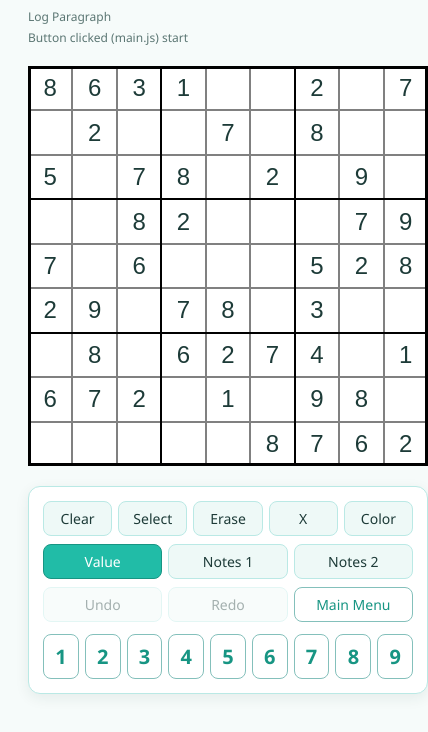
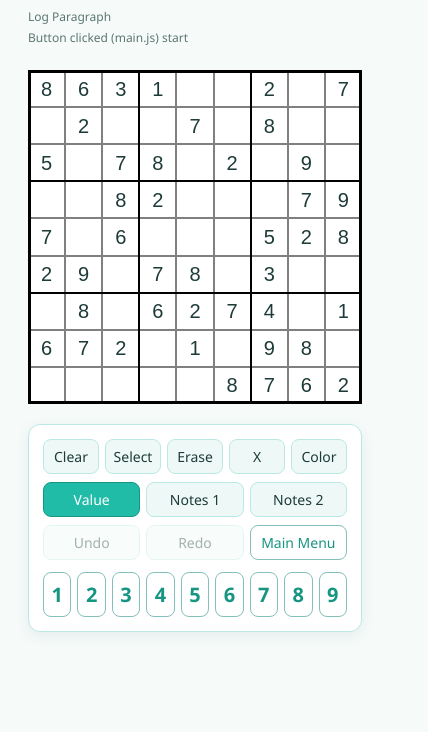
Before and after one commit to praemdonck/SudokuPartner, a plain HTML site: page index.html in a window 390 px wide. Both pictures are taken after a click on the button "Start Game". Shown: the whole page, 428 px wide, since content can reach past the window. Drawn offline with nearby package versions, Linux system fonts and the light colour scheme.

Commit message:
Fit the game to the window in landscape and portrait
Put the board and buttons in a .game-area wrapper laid out side by side
in landscape and stacked in portrait. Size the board to the window on
display and resize via SudokuBoard.resize(), scaling cell and note fonts
with a --cell-size variable. Add a viewport meta tag for phones.

Co-Authored-By: Claude Opus 5.5 <noreply@anthropic.com>

```diff
--- a/index.html
+++ b/index.html
@@ -2,6 +2,7 @@
 <html lang="en-US">
   <head>
     <meta charset="utf-8">
+    <meta name="viewport" content="width=device-width, initial-scale=1">
     <title>Sudoku</title>
 
     <link rel="stylesheet" href="styles.css">
--- a/main.js
+++ b/main.js
@@ -17,8 +17,11 @@ $(document).ready(function(){
 
 
     $("body").append(mainMenu.menu);
-    $("body").append(sudokuBoard.board);
-    $("body").append(sudokuButtons.buttons);
+    // Board and buttons share a container that styles.css lays out side by
+    // side in landscape and stacked in portrait
+    const gameArea = $("<div class='game-area'></div>");
+    gameArea.append(sudokuBoard.board, sudokuButtons.buttons);
+    $("body").append(gameArea);
 
     displayMenu(); // Show the main menu initially
 
@@ -41,15 +44,59 @@ $(document).ready(function(){
 
     function displayMenu() {
         mainMenu.menu[0].style.display = "grid";
-        sudokuBoard.board[0].style.display = "none";
-        sudokuButtons.buttons[0].style.display = "none";
+        gameArea[0].style.display = "none";
     }
 
     function displayGame() {
         mainMenu.menu[0].style.display = "none";
-        sudokuBoard.board[0].style.display = "";
-        sudokuButtons.buttons[0].style.display = "grid";
+        gameArea[0].style.display = "";
+        fitGameToWindow();
     }
+
+    // Sizes the board (and in portrait the buttons panel) so the whole game
+    // fits the window without scrolling. Layout direction comes from the
+    // orientation media query in styles.css.
+    const MARGIN = 20;           // board and panel margin
+    const PANEL_WIDTH = 400;     // buttons panel width in landscape
+    const MIN_BOARD = 200;
+    const MAX_BOARD = 700;
+
+    function fitGameToWindow() {
+        const area = gameArea[0];
+        if (area.style.display === "none")
+            return;
+
+        // clientWidth/Height exclude scrollbars; the 8px is body's bottom/right margin
+        const viewW = document.documentElement.clientWidth - 8;
+        const viewH = document.documentElement.clientHeight - 8;
+        const top = area.getBoundingClientRect().top + window.scrollY;
+        const panel = sudokuButtons.buttons;
+        let size;
+
+        if (window.matchMedia("(orientation: landscape)").matches) {
+            panel.css("width", PANEL_WIDTH);
+            const availW = viewW - area.offsetLeft - 2 * MARGIN - PANEL_WIDTH - MARGIN;
+            const availH = viewH - top - 2 * MARGIN;
+            size = Math.min(availW, availH);
+        }
+        else {
+            const availW = viewW - area.offsetLeft - 2 * MARGIN;
+            // The panel's height depends on its width, so measure it at the
+            // widest it can be, then fit the board into what is left
+            panel.css("width", Math.min(availW, MAX_BOARD));
+            const panelH = panel.outerHeight() + MARGIN;
+            const availH = viewH - top - 2 * MARGIN - panelH;
+            size = Math.min(availW, availH);
+        }
+
+        size = Math.floor(Math.max(MIN_BOARD, Math.min(MAX_BOARD, size)));
+        sudokuBoard.resize(size);
+        if (!window.matchMedia("(orientation: landscape)").matches)
+            panel.css("width", size);
+        sudokuController.updateBoard();
+    }
+
+    $(window).on("resize", fitGameToWindow);
 
 
     window.displayGame = displayGame;
--- a/modules/sudoku_board.js
+++ b/modules/sudoku_board.js
@@ -10,45 +10,29 @@ class SudokuBoard {
 
         $(this.board).attr("id", "sudokuBoard");
 
-        // Generate the board with the specified size
-        $(this.board).css("height", size);
-        $(this.board).css("width", size);
         $(this.board).css("position", "relative");
         $(this.board).css("margin", 20);
-        // $(this.board).css("background-color", "yellow");
         $(this.board).css("border", this.mainBorderWidth+"px solid black");
         $(this.board).css("box-sizing", "border-box");
 
         // Generate the boxes
-        for (let i = 0; i < 3; i++) {
-            for (let j = 0; j < 3; j++) {
+        this.boxesArray = [];
+        for (let i = 0; i < 9; i++) {
             const box = $("<div></div>");
-                $(box).css("height", size / 3);
-                $(box).css("width", size / 3);
             $(box).css("position", "absolute");
-                $(box).css("top", -this.mainBorderWidth + (i * size / 3));
-                $(box).css("left", -this.mainBorderWidth + (j * size / 3));
-                // $(box).css("background-color", "WhiteSmoke");
             $(box).css("border", (this.boxBorderWidth / 2) + "px solid black");
             $(box).css("box-sizing", "border-box");
             $(box).css("z-index", -1);
-
             $(this.board).append(box);
-            }
+            this.boxesArray.push(box);
         }
 
         // Array to hold the cells
         this.cellsArray = [];
         // generate the cells
-        for (let i = 0; i < 9; i++) {
-            for (let j = 0; j < 9; j++) {
+        for (let i = 0; i < 81; i++) {
             const cell = $("<div></div>");
-                $(cell).css("height", size / 9);
-                $(cell).css("width", size / 9);
             $(cell).css("position", "absolute");
-                $(cell).css("top", -this.mainBorderWidth + (i * size / 9));
-                $(cell).css("left", -this.mainBorderWidth + (j * size / 9));
-                // $(cell).css("background-color", "WhiteSmoke");
             $(cell).css("border", (this.cellBorderWidth / 2) + "px solid grey");
             $(cell).css("box-sizing", "border-box");
             $(cell).css("z-index", -2);
@@ -56,7 +40,8 @@ class SudokuBoard {
             $(this.board).append(cell);
             this.cellsArray.push(cell);
         }
-        }
+
+        this.resize(size);
 
         // Register the handlers for mouse and touch events
         $(this.board).on({
@@ -69,6 +54,34 @@ class SudokuBoard {
         });
 
 
+    }
+
+    // Sets the board's size in pixels and lays out boxes and cells to match.
+    // Notes are drawn at the cell size of the moment, so redraw the cell
+    // contents (SudokuController.updateBoard) after calling this.
+    resize(size) {
+        this.size = size;
+        $(this.board).css({height: size, width: size});
+        // Font sizes in styles.css scale with this
+        this.board[0].style.setProperty("--cell-size", (size / 9) + "px");
+
+        for (let i = 0; i < 9; i++) {
+            $(this.boxesArray[i]).css({
+                height: size / 3,
+                width:  size / 3,
+                top:  -this.mainBorderWidth + (Math.floor(i / 3) * size / 3),
+                left: -this.mainBorderWidth + ((i % 3) * size / 3),
+            });
+        }
+
+        for (let i = 0; i < 81; i++) {
+            $(this.cellsArray[i]).css({
+                height: size / 9,
+                width:  size / 9,
+                top:  -this.mainBorderWidth + (Math.floor(i / 9) * size / 9),
+                left: -this.mainBorderWidth + ((i % 9) * size / 9),
+            });
+        }
     }
 
     getCellId(x, y) {
@@ -243,7 +256,8 @@ class SudokuBoard {
         const notes = Array.from(notesSet).toSorted().join('');
 
         const cellWidth = this.cellsArray[cell].width();
-        let fontSize = 15
+        // 15px on a 400px board, scaled with the cell size
+        let fontSize = 15 * cellWidth / (400 / 9);
         if (fontSize * 0.65 * notes.length > cellWidth)
         {
             fontSize = cellWidth / notes.length / 0.65
--- a/styles.css
+++ b/styles.css
@@ -1,9 +1,9 @@
 .cell {
   background: #fff;
   border: 0.5px solid blue;
-  font-size: 24px;
-  line-height: 30px;
-  height: 100%;
+  /* --cell-size is set by SudokuBoard.resize() */
+  font-size: calc(var(--cell-size, 44px) * 0.54);
+  line-height: 1;
   text-align: center;
   font-family: arial;
   display: inline-flex;
@@ -12,8 +12,8 @@
 }
 
 .noteType1 {
-    font-size: 13px;
-    line-height: 10px;
+    font-size: calc(var(--cell-size, 44px) * 0.29);
+    line-height: 1;
     font-family: arial;
     display: inline-flex;
     align-items: center;
@@ -207,3 +207,26 @@ body {
   background: #fff;
   border-color: var(--accent-mid);
 }
+
+/* Game view: buttons to the right of the board in landscape,
+   below it in portrait */
+.game-area {
+  display: flex;
+  flex-direction: column;
+  align-items: flex-start;
+}
+
+.game-area > .buttons-panel {
+  margin-top: 0;
+}
+
+@media (orientation: landscape) {
+  .game-area {
+    flex-direction: row;
+  }
+
+  .game-area > .buttons-panel {
+    margin-top: 20px;
+    margin-left: 0;
+  }
+}
```
Also changed, not shown: 1 other file. Lines whose indentation alone changed are shown as unchanged.
